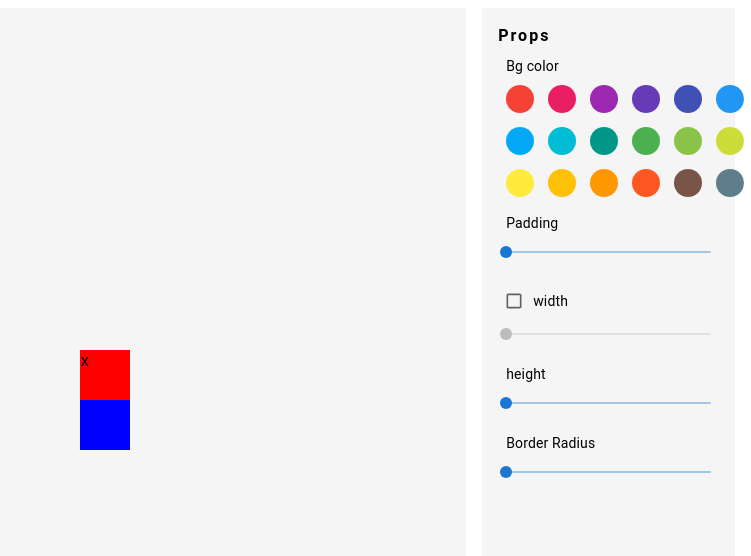
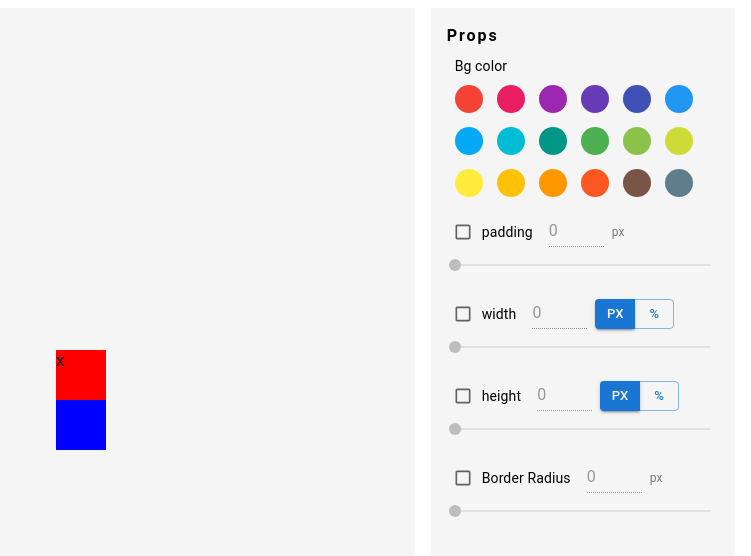
Before and after one commit to chanwit-y/mind-ui, a Next.js app: page / in a window 1280 px wide. Shown: the top 556 px of the page, without its empty margins (529-1280 px from the left). Built offline with nearby package versions, Linux system fonts and the light colour scheme.

Commit message:
add size adjust

```diff
--- a/components/box/BoxProps.tsx
+++ b/components/box/BoxProps.tsx
@@ -1,14 +1,19 @@
 import {
   Box,
+  Button,
+  ButtonGroup,
   Checkbox,
   FormControlLabel,
   Slider,
+  styled,
+  TextField,
   Typography,
 } from "@mui/material";
 import { CirclePicker } from "react-color";
 import React, { Dispatch, SetStateAction, FC, Fragment } from "react";
 import { BoxType } from "./BoxType";
-import { grey } from "@mui/material/colors";
+import { blue, grey } from "@mui/material/colors";
+import { SizeAdust } from "../common/SizeAdust";
 
 type Props = {
   prop: BoxType;
@@ -28,88 +33,35 @@ export const BoxProps: FC<Props> = ({ prop, setProp }) => {
           onChangeComplete={(v) => setProp({ ...prop, bgColor: v.hex })}
         />
       </Box>
-      <Box display="flex" flexDirection="column" p={1} gap={0.5}>
-        <Typography fontSize={14}>Padding</Typography>
-        <Slider
-          size="small"
-          defaultValue={0}
-          max={50}
-          min={0}
-          value={prop?.padding ?? 0}
-          onChange={(_, v) =>
-            setProp({
-              ...prop,
-              padding: v as number,
-            })
-          }
-          valueLabelDisplay="auto"
-        />
-      </Box>
-      <Box display="flex" flexDirection="column" p={1}>
-        <Box display="flex" alignItems="center">
-          <FormControlLabel
-            control={
-              <Checkbox
-                size="small"
-                onChange={(e) =>
-                  setProp({ ...prop, width: e.target.checked ? 0 : undefined })
-                }
-              />
-            }
-            label={<Typography fontSize={14}>width</Typography>}
-          />
-          {/* <Typography mr={1} fontSize={14}>width</Typography> */}
-        </Box>
-        <Slider
-          size="small"
-          defaultValue={70}
-          max={1000}
-          min={0}
-          value={prop?.width ?? 0}
-	  disabled={prop.width === undefined}
-          onChange={(_, v) =>
-            setProp({
-              ...prop,
-              width: v as number,
-            })
-          }
-          valueLabelDisplay="auto"
-        />
-      </Box>
-      <Box display="flex" flexDirection="column" p={1} gap={0.5}>
-        <Typography fontSize={14}>height</Typography>
-        <Slider
-          size="small"
-          defaultValue={70}
-          max={1000}
-          min={0}
-          value={prop?.height ?? 0}
-          onChange={(_, v) =>
-            setProp({
-              ...prop,
-              height: v as number,
-            })
-          }
-          valueLabelDisplay="auto"
-        />
-      </Box>
-      <Box display="flex" flexDirection="column" p={1} gap={0.5}>
-        <Typography fontSize={14}>Border Radius</Typography>
-        <Slider
-          size="small"
-          defaultValue={0}
-          max={50}
-          min={0}
-          value={prop?.borderRadius ?? 0}
-          onChange={(_, v) =>
-            setProp({
-              ...prop,
-              borderRadius: v as number,
-            })
-          }
-          valueLabelDisplay="auto"
-        />
-      </Box>
+      <SizeAdust
+        name="padding"
+        label="padding"
+	max={10}
+        value={prop.padding}
+        setProp={setProp}
+	isPxOnly
+      />
+      <SizeAdust
+        name="width"
+        label="width"
+        value={prop.width}
+        setProp={setProp}
+      />
+      <SizeAdust
+        name="height"
+        label="height"
+        value={prop.height}
+        setProp={setProp}
+      />
+      <SizeAdust
+        name="borderRadius"
+        label="Border Radius"
+	max={50}
+	isPxOnly
+        value={prop.borderRadius}
+        setProp={setProp}
+      />
+
     </Fragment>
   );
 };
--- /dev/null
+++ b/components/common/SizeAdust.tsx
@@ -0,0 +1,98 @@
+import {
+  Box,
+  Button,
+  ButtonGroup,
+  Checkbox,
+  FormControlLabel,
+  Slider,
+  TextField,
+  Typography,
+} from "@mui/material";
+import { grey } from "@mui/material/colors";
+import React, { Dispatch, FC, SetStateAction } from "react";
+
+type Props = {
+  name: string;
+  label: string;
+  value?: number;
+  setProp: Dispatch<SetStateAction<any>>;
+  isPxOnly?: boolean;
+  isPersentOnly?: boolean;
+  max?: number;
+  min?: number;
+};
+
+export const SizeAdust: FC<Props> = ({
+  name,
+  label,
+  value,
+  setProp,
+  isPxOnly = false,
+  isPersentOnly = false,
+  max = 100,
+  min = 0,
+}) => {
+  return (
+    <Box display="flex" flexDirection="column" p={1}>
+      <Box display="flex" alignItems="center">
+        <FormControlLabel
+          control={
+            <Checkbox
+              size="small"
+              onChange={(e) =>
+                setProp((prev: any) => ({
+                  ...prev,
+                  [name]: e.target.checked ? 0 : undefined,
+                }))
+              }
+            />
+          }
+          label={<Typography fontSize={14}>{label}</Typography>}
+        />
+        <TextField
+          type="number"
+          size="small"
+          variant="standard"
+          disabled={value === undefined}
+          value={value ?? 0}
+          onChange={(e) =>
+            setProp((prev: any) => ({
+              ...prev,
+              [name]: Number(e.target.value),
+            }))
+          }
+          sx={{
+            marginRight: 1,
+            width: 55,
+            textAlign: "end",
+          }}
+        />
+        {isPxOnly || isPersentOnly ? (
+          <Typography color={grey[600]} fontSize={12}>
+            {isPxOnly ? "px" : "%"}
+          </Typography>
+        ) : (
+          <ButtonGroup variant="outlined" size="small">
+            <Button variant="contained">px</Button>
+            <Button>%</Button>
+          </ButtonGroup>
+        )}
+      </Box>
+      <Slider
+        size="small"
+        defaultValue={0}
+        max={max}
+        min={min}
+        value={value ?? 0}
+        disabled={value === undefined}
+        onChange={(_, v) =>
+          setProp((prev: any) => ({
+            ...prev,
+            [name]: v as number,
+          }))
+        }
+        valueLabelDisplay="auto"
+      />
+    </Box>
+  );
+};
--- a/pages/index.tsx
+++ b/pages/index.tsx
@@ -27,7 +27,7 @@ const Home: NextPage = () => {
       <Box
         mx={1}
         p={2}
-        width="60%"
+        width="55%"
         height="100%"
         bgcolor={grey[100]}
         display="flex"
@@ -39,11 +39,14 @@ const Home: NextPage = () => {
       <Box
         mx={1}
         p={2}
-        width="20%"
+        width="25%"
         height="100%"
         bgcolor={grey[100]}
         display="flex"
         flexDirection="column"
+        sx={{
+          overflowY: "auto"
+        }}
       >
         <BoxProps prop={prop} setProp={setProp} />
       </Box>
```
